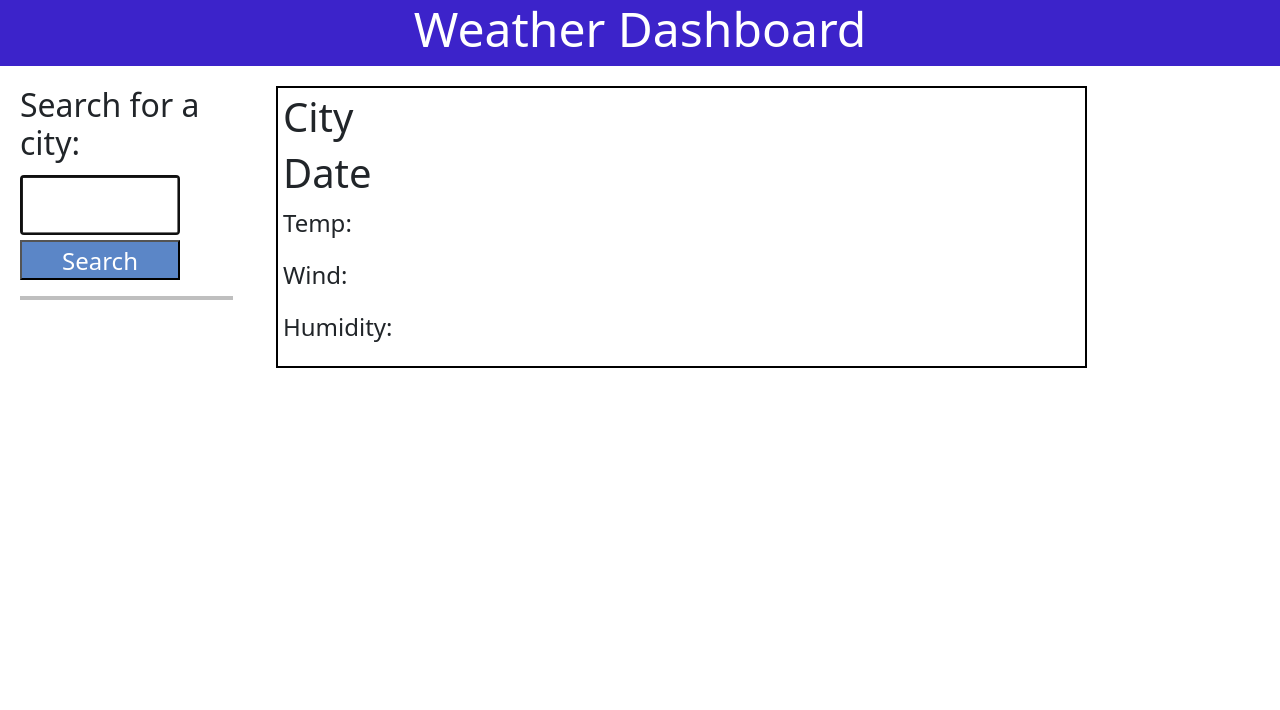
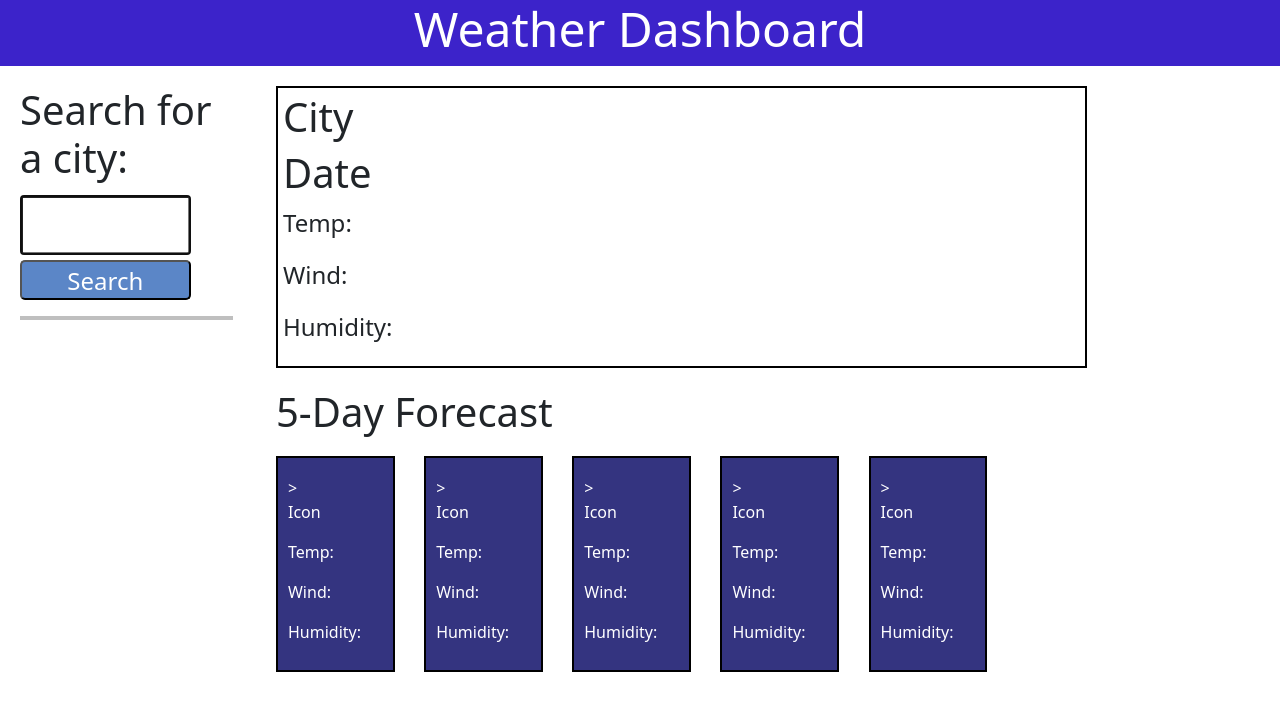
Before and after one commit to PeterKim89/Weather-Dashboard, a plain HTML site: page index.html in a window 1280 px wide. Drawn offline with nearby package versions, Linux system fonts and the light colour scheme.

Commit message:
future 5-day forecast template

```diff
--- a/assets/style.css
+++ b/assets/style.css
@@ -19,12 +19,12 @@ header h1 {
     margin-top: 20px;
 }
 
-.search h2 {
-    font-size: 2em;
+h2 {
+    font-size: 2.5em;
 }
 
 .searchBar input{
-    width: 75%;
+    width: 80%;
     height: 60px;
     padding: 3%;
     margin: 5px 0;
@@ -33,11 +33,21 @@ header h1 {
 }
 
 .searchBar button {
-    width: 75%;
+    width: 80%;
     height: 40px;
     background-color: rgb(91, 134, 199);
     color: white;
     font-size: 1.5em;
+    border-radius: 5px;
+}
+
+.searchHistory button {
+    width: 80%;
+    height: 40px;
+    background-color:rgba(170, 192, 224, 0.831);
+    font-size: 1.5em;
+    border-radius: 5px;
+
 }
 
 hr {
@@ -60,10 +70,25 @@ hr {
     margin-left: 5%;
 }
 
-.currentForecastContainer h2 {
-    font-size: 2.5em;
-}
-
 .currentForecastContainer p {
     font-size: 1.5em;
 }
+
+.fiveDay {
+    margin-left: 5%;
+    margin-top: 20px;
+}
+
+.futureForecastContainer {
+    display: flex;
+    margin-left: 5%;
+    margin-top: 20px;
+    justify-content: space-between;
+}
+
+.futureWeather {
+    border: 2px solid black;
+    padding: 10px;
+    background-color: rgb(52, 52, 128);
+    color: white;
+}
--- a/index.html
+++ b/index.html
@@ -12,7 +12,7 @@
     <header>
         <h1>Weather Dashboard</h1>
     </header>
-    <main class="flex-row ">
+    <main class="flex-row">
         <aside class="search col-md-2" >
             <h2>Search for a city:</h2>
             <form class="searchBar">
@@ -31,9 +31,46 @@
                 <p class="currentWeather">Wind:<span id="currentWind"></span></p>
                 <p class="currentWeather">Humidity:<span id="currentHumidity"></span></p>
             </section>
-            <section class="futureForecast">
-
-            </section>
+            <div>
+                <h2 class="fiveDay">5-Day Forecast</h2>
+                <section class="futureForecastContainer col-md-10">
+                    <div id="future1" class="futureWeather col-md-2">
+                        <h3><span id="date1"></span></h3>>
+                        <p>Icon</p>
+                        <p>Temp: <span id="temp1"></span></p>
+                        <p>Wind: <span id="wind1"></span></p>
+                        <p>Humidity: <span id="humidity1"></span></p>
+                    </div>
+                    <div id="future2" class="futureWeather col-md-2">
+                        <h3><span id="date2"></span></h3>>
+                        <p>Icon</p>
+                        <p>Temp: <span id="temp2"></span></p>
+                        <p>Wind: <span id="wind2"></span></p>
+                        <p>Humidity: <span id="humidity2"></span></p>
+                    </div>
+                    <div id="future3" class="futureWeather col-md-2">
+                        <h3><span id="date3"></span></h3>>
+                        <p>Icon</p>
+                        <p>Temp: <span id="temp3"></span></p>
+                        <p>Wind: <span id="wind3"></span></p>
+                        <p>Humidity: <span id="humidity3"></span></p>
+                    </div>
+                    <div id="future4" class="futureWeather col-md-2">
+                        <h3><span id="date4"></span></h3>>
+                        <p>Icon</p>
+                        <p>Temp: <span id="temp4"></span></p>
+                        <p>Wind: <span id="wind4"></span></p>
+                        <p>Humidity: <span id="humidity4"></span></p>
+                    </div>
+                    <div id="future5" class="futureWeather col-md-2">
+                        <h3><span id="date5"></span></h3>>
+                        <p>Icon</p>
+                        <p>Temp: <span id="temp5"></span></p>
+                        <p>Wind: <span id="wind5"></span></p>
+                        <p>Humidity: <span id="humidity5"></span></p>
+                    </div>
+                </section>
+            </div>
         </div>
     </main>
     <script src="./assets/script.js"></script>
```
